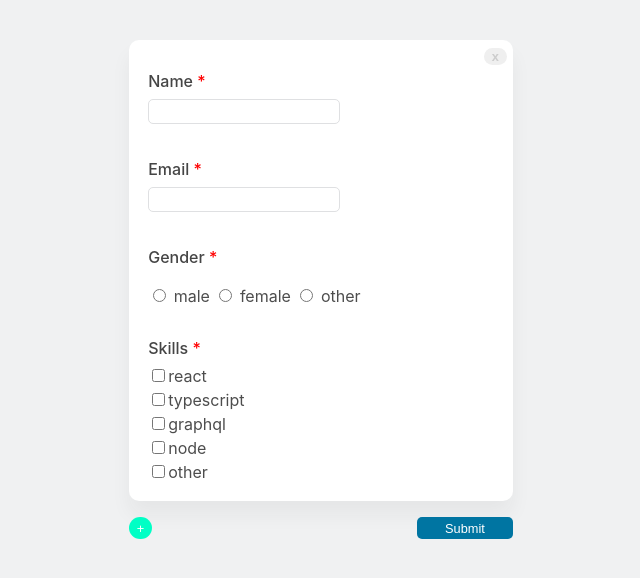
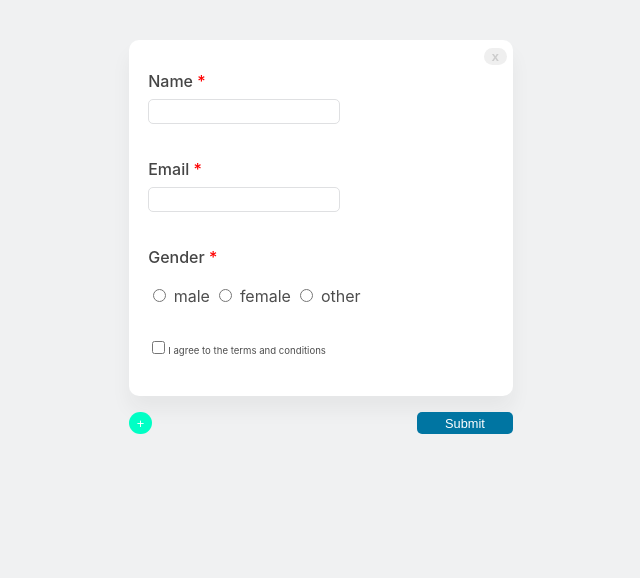
Before and after one commit to dssung/runtheworld-frontend-danielsung, a React (Create React App) app: page / in a window 1280 px wide. Shown: the top 578 px of the page, without its empty margins (319-959 px from the left). Built offline with nearby package versions, Linux system fonts and the light colour scheme.

Commit message:
Agreement check list

```diff
--- a/src/components/Card/Card.tsx
+++ b/src/components/Card/Card.tsx
@@ -1,7 +1,7 @@
 import React from 'react';
 import User from '../../interfaces/user';
 import TextInput from '../common/Input/TextInput';
-import Checkboxes from '../common/Input/Checkboxes';
+import Checkbox from '../common/Input/Checkbox';
 import Radio from '../common/Input/Radio';
 import './style.css';
 
@@ -21,6 +21,10 @@ const Card: React.FC<Props> = ({
         const type = event.target.type;
         const value = type === 'checkbox' ? event.target.checked : event.target.value;
 
+        console.log(name);
+        console.log(type);
+        console.log(value);
+
         user[name] = value;
         handleUserChange(user, idx);
     }
@@ -28,6 +32,7 @@ const Card: React.FC<Props> = ({
     return (
         <div className='card-outline'>
             <button
+                type='button'
                 className='close-button'
                 onClick={() => handleDelete(idx)}
             >
@@ -57,9 +62,9 @@ const Card: React.FC<Props> = ({
                     handleChange={(e) => handleChange(e)}
                 />
 
-                <Checkboxes
-                    label='Skills'
-                    values={['react', 'typescript', 'graphql', 'node', 'other']}
+                <Checkbox
+                    name='agreement'
+                    label='I agree to the terms and conditions'
                     handleChange={handleChange}
                 />
             </div>
--- a/src/components/CardsList/CardsList.tsx
+++ b/src/components/CardsList/CardsList.tsx
@@ -9,11 +9,7 @@ const NEW_USER = {
     name: '',
     email: '',
     gender: '',
-    react: false,
-    typescript: false,
-    graphql: false,
-    node: false,
-    other: false,
+    agreement: ''
 }
 
 interface Users extends Array<User>{}
--- /dev/null
+++ b/src/components/common/Input/Checkbox.tsx
@@ -0,0 +1,48 @@
+import React, { useState } from 'react';
+import './style.css';
+
+interface Props {
+    name: string;
+    label: string;
+    handleChange: (event: React.ChangeEvent<HTMLInputElement>) => void;
+}
+
+const Checkbox: React.FC<Props> = ({
+    name, label, handleChange
+}) => {
+    const [invalid, setInvalid] = useState(false);
+
+    const handleInvalid = (event: React.FormEvent<HTMLInputElement>) => {
+        // event.preventDefault();
+        setInvalid(true);
+    }
+
+    const renderErrorMsg = () => {
+        let className = invalid ? 'error-msg' : 'error-msg hidden';
+        return <p className={className}>You must agree to the terms and conditions</p>
+    }
+
+    const handleCheckChange = (event: React.ChangeEvent<HTMLInputElement>) => {
+        setInvalid(false);
+        handleChange(event);
+    }
+
+    return (
+        <div className='checkbox'>
+            <input
+                type="checkbox"
+                name={name}
+                onChange={handleCheckChange}
+                required
+                onInvalid={e => handleInvalid(e)}
+            />
+            <label className='checkbox-label'>
+                {label}
+            </label>
+
+            {renderErrorMsg()}
+        </div>
+    );
+}
+
+export default Checkbox;
--- a/src/components/common/Input/Checkboxes.tsx
+++ /dev/null
@@ -1,39 +0,0 @@
-import React from 'react';
-import './style.css';
-
-interface Props {
-    label: string;
-    values: Array<string>;
-    handleChange: (event: React.ChangeEvent<HTMLInputElement>) => void;
-}
-
-const Checkboxes: React.FC<Props> = ({
-    label, values, handleChange
-}) => {
-    const renderCheckboxes = () => {
-        return values.map(value => {
-            return (
-                <div className='checkbox'>
-                    <input
-                        type="checkbox"
-                        name={value}
-                        onChange={handleChange}
-                    />
-                    <label>
-                        {value}
-                    </label>
-                </div>
-            )
-        })
-
-    }
-    return (
-        <>
-            <p className='input-label'> {label}  <span className='required'>*</span> </p>
-            {renderCheckboxes()}
-        </>
-
-    );
-}
-
-export default Checkboxes;
--- a/src/components/common/Input/Radio.tsx
+++ b/src/components/common/Input/Radio.tsx
@@ -18,6 +18,11 @@ const Radio: React.FC<Props> = ({
         setInvalid(true);
     }
 
+    const handleRadioChange = (event: React.ChangeEvent<HTMLInputElement>) => {
+        setInvalid(false);
+        handleChange(event);
+    }
+
     const renderErrorMsg = () => {
         let className = invalid ? 'error-msg' : 'error-msg hidden';
         let message = 'Please choose one of the following:';
@@ -31,7 +36,7 @@ const Radio: React.FC<Props> = ({
                 <input
                     type='radio'
                     name={name}
-                    onChange={handleChange}
+                    onChange={handleRadioChange}
                     value={value}
                     required
                     onInvalid={e => handleInvalid(e)}
--- a/src/components/common/Input/style.css
+++ b/src/components/common/Input/style.css
@@ -45,3 +45,7 @@
 .radio-label {
     margin-bottom: 0.5vh;
 }
+
+.checkbox-label {
+    font-size: 1.2vh;
+}
--- a/src/interfaces/user.tsx
+++ b/src/interfaces/user.tsx
@@ -2,11 +2,7 @@ export default interface User {
     name: string;
     email: string;
     gender: string;
-    react: boolean
-    typescript: boolean;
-    graphql: boolean;
-    node: boolean;
-    other: boolean;
+    agreement: string;
 
     [key: string]: string | boolean | string[];
 }
```
